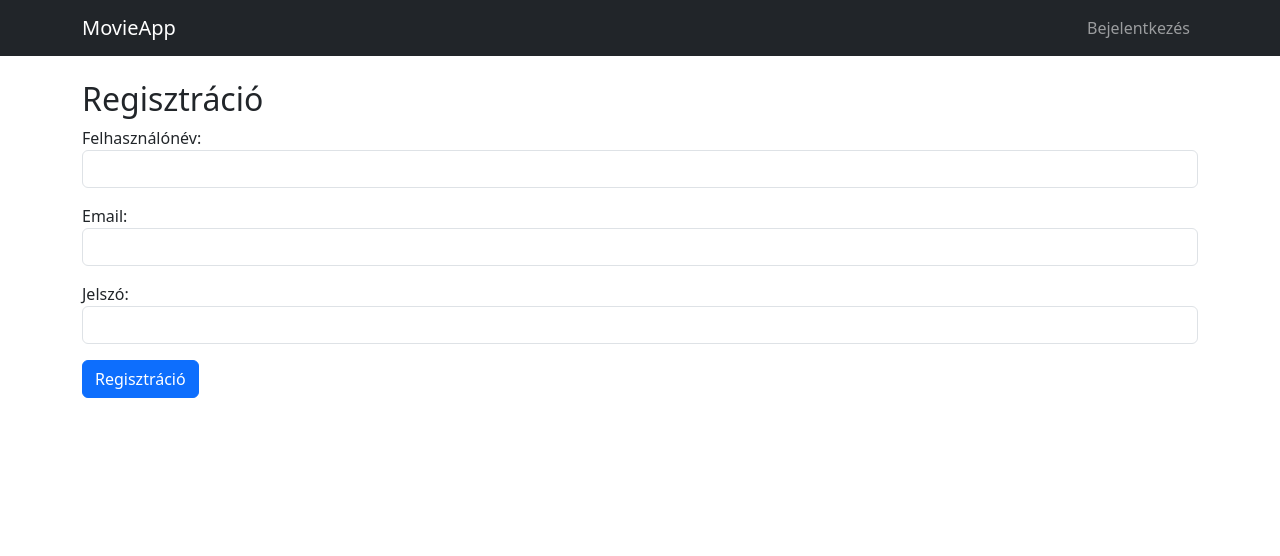
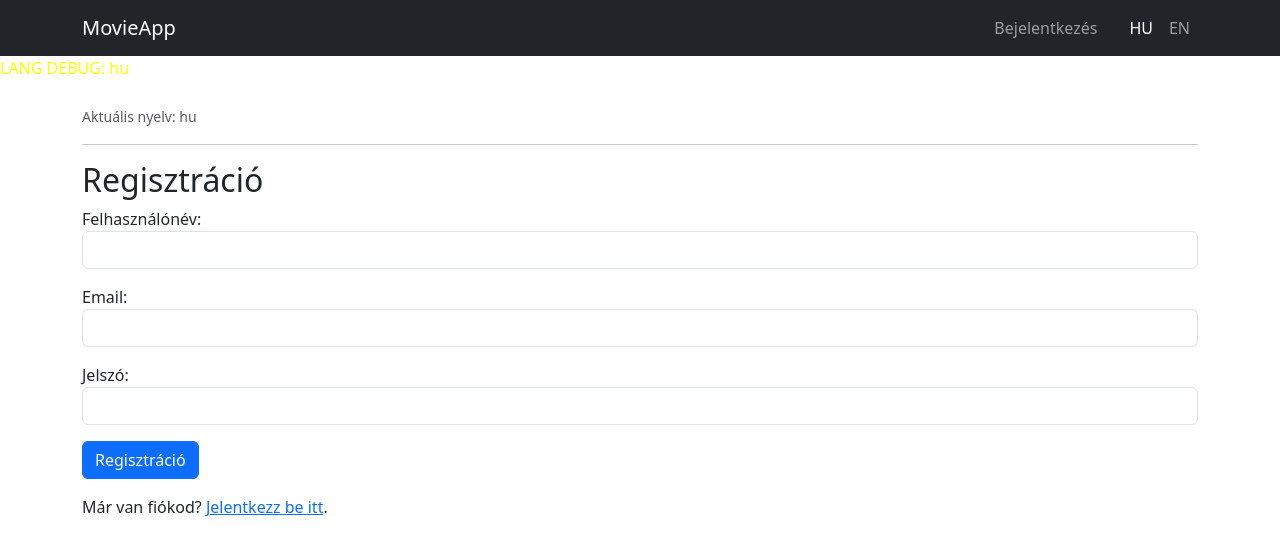
Before and after one commit to Palee123/film-app, a Flask app: page /register in a window 1280 px wide. Shown: the top 556 px of the page. Run offline with Flask 3, Linux system fonts and the light colour scheme.

Commit message:
language change
angol és magyar nyelv közötti váltás

```diff
--- a/app.py
+++ b/app.py
@@ -2,7 +2,7 @@ from flask import Flask
 from flask_sqlalchemy import SQLAlchemy
 from flask_login import LoginManager, UserMixin
 from werkzeug.security import generate_password_hash, check_password_hash
-from flask import render_template, redirect, url_for, request, flash
+from flask import render_template, redirect, url_for, request, flash, session
 from flask_login import login_user, logout_user, login_required, current_user
 import os
 import requests
@@ -21,8 +21,21 @@ tmdb_key_path = os.path.join(app.root_path, "tmdb_key.txt")
 with open(tmdb_key_path, "r") as f:
     TMDB_API_KEY = f.read().strip()
 
+# Globális lang változó elérhető a sablonokban
+@app.context_processor
+def inject_lang():
+    return {"lang": session.get("lang", "hu")}
+
+def get_tmdb_language():
+    lang = session.get("lang", "hu")  # 'hu' az alap
+    if lang == "en":
+        return "en-US"
+    return "hu-HU"
+
+
 TMDB_BASE_URL = "https://api.themoviedb.org/3"
 IMAGE_BASE_URL = "https://image.tmdb.org/t/p/w500"
+
 
 # SQLite adatbázis
 app.config["SQLALCHEMY_DATABASE_URI"] = "sqlite:///app.db"
@@ -83,12 +96,12 @@ def get_popular_movies():
     url = f"{TMDB_BASE_URL}/movie/popular"
     params = {
         "api_key": TMDB_API_KEY,
-        "language": "hu-HU",
+        "language": get_tmdb_language(),
         "page": 1
     }
     response = requests.get(url, params=params).json()
     movies = response.get("results", [])
-    print("POPULAR MOVIES COUNT:", len(movies))  # debug
+    print("POPULAR MOVIES COUNT:", len(movies))
     return movies
 
 
@@ -96,6 +109,13 @@ def get_popular_movies():
 def index():
     movies = get_popular_movies()
     return render_template("index.html", movies=movies,image_base=IMAGE_BASE_URL)
+
+@app.route("/set_language/<lang>")
+def set_language(lang):
+    if lang not in ["hu", "en"]:
+        lang = "hu"
+    session["lang"] = lang
+    return redirect(request.referrer or url_for("index"))
 
 
 # REGISZTRÁCIÓ
@@ -174,9 +194,9 @@ def search_results():
     genre_id = request.args.get("genre")
 
     params = {
-        "api_key": TMDB_API_KEY,
-        "language": "hu-HU",
-        "query": query,
+    "api_key": TMDB_API_KEY,
+    "language": get_tmdb_language(),
+    "query": query,
     }
 
     url = f"{TMDB_BASE_URL}/search/movie"
@@ -198,8 +218,9 @@ def search_results():
 def movie_details(movie_id):
     # Film adatok lekérése TMDb API-ból
     url = f"{TMDB_BASE_URL}/movie/{movie_id}"
-    params = {"api_key": TMDB_API_KEY, "language": "hu-HU"}
+    params = {"api_key": TMDB_API_KEY, "language": get_tmdb_language()}
     movie = requests.get(url, params=params).json()
+
 
     # Kép elérési út
     poster = IMAGE_BASE_URL + movie["poster_path"] if movie.get("poster_path") else None
@@ -270,9 +291,11 @@ def add_favorite(movie_id):
 
 # TMDB - műfajlista lekérése
 def get_genres():
-    url = f"{TMDB_BASE_URL}/genre/movie/list?api_key={TMDB_API_KEY}&language=hu-HU"
+    lang_code = get_tmdb_language()
+    url = f"{TMDB_BASE_URL}/genre/movie/list?api_key={TMDB_API_KEY}&language={lang_code}"
     response = requests.get(url).json()
     return response.get("genres", [])
+
 
 # ADATBÁZIS LÉTREHOZÁS
 # Ez akkor fut le, amikor indul a program
--- a/templates/base.html
+++ b/templates/base.html
@@ -11,28 +11,58 @@
 </head>
 <body>
 
+{% set lang = session.get('lang', 'hu') %}
+
 <nav class="navbar navbar-expand-lg navbar-dark bg-dark">
     <div class="container">
 
         <a class="navbar-brand" href="{{ url_for('index') }}">MovieApp</a>
 
-        <ul class="navbar-nav ms-auto">
+        <div class="d-flex ms-auto">
 
-            {% if current_user.is_authenticated %}
+            <!-- Login / Logout -->
+            <ul class="navbar-nav me-3">
+                {% if current_user.is_authenticated %}
+                    <li class="nav-item">
+                        <a class="nav-link" href="{{ url_for('logout') }}">
+                            {% if lang == 'hu' %}Kijelentkezés{% else %}Logout{% endif %}
+                        </a>
+                    </li>
+                {% else %}
+                    <li class="nav-item">
+                        <a class="nav-link" href="{{ url_for('login') }}">
+                            {% if lang == 'hu' %}Bejelentkezés{% else %}Login{% endif %}
+                        </a>
+                    </li>
+                {% endif %}
+            </ul>
+
+            <!-- Nyelvválasztó -->
+            <ul class="navbar-nav">
                 <li class="nav-item">
-                    <a class="nav-link" href="{{ url_for('logout') }}">Kijelentkezés</a>
+                    <a class="nav-link {% if lang == 'hu' %}active{% endif %}"
+                       href="{{ url_for('set_language', lang='hu') }}">HU</a>
                 </li>
-            {% else %}
                 <li class="nav-item">
-                    <a class="nav-link" href="{{ url_for('login') }}">Bejelentkezés</a>
+                    <a class="nav-link {% if lang == 'en' %}active{% endif %}"
+                       href="{{ url_for('set_language', lang='en') }}">EN</a>
                 </li>
-            {% endif %}
+            </ul>
 
-        </ul>
+        </div>
+
     </div>
 </nav>
 
+<p style="color:yellow;">LANG DEBUG: {{ lang }}</p>
+
 <div class="container mt-4">
+
+    <!-- DEBUG: jelenlegi nyelv kijelzése, ha szeretnéd látni -->
+    <small class="text-muted">
+        Aktuális nyelv: {{ lang }}
+    </small>
+    <hr>
 
     {% with messages = get_flashed_messages(with_categories=True) %}
         {% if messages %}
--- a/templates/register.html
+++ b/templates/register.html
@@ -1,27 +1,47 @@
 {% extends "base.html" %}
 {% block content %}
 
-<h2>Regisztráció</h2>
+<h2>
+    {% if lang == 'hu' %}Regisztráció{% else %}Registration{% endif %}
+</h2>
 
 <form method="POST">
 
     <div class="mb-3">
-        <label>Felhasználónév:</label>
+        <label>
+            {% if lang == 'hu' %}Felhasználónév:{% else %}Username:{% endif %}
+        </label>
         <input type="text" name="username" class="form-control" required>
     </div>
 
     <div class="mb-3">
-        <label>Email:</label>
+        <label>
+            {% if lang == 'hu' %}Email:{% else %}Email:{% endif %}
+        </label>
         <input type="email" name="email" class="form-control" required>
     </div>
 
     <div class="mb-3">
-        <label>Jelszó:</label>
+        <label>
+            {% if lang == 'hu' %}Jelszó:{% else %}Password:{% endif %}
+        </label>
         <input type="password" name="password" class="form-control" required>
     </div>
 
-    <button type="submit" class="btn btn-primary">Regisztráció</button>
+    <button type="submit" class="btn btn-primary">
+        {% if lang == 'hu' %}Regisztráció{% else %}Register{% endif %}
+    </button>
 
 </form>
 
+<p class="mt-3">
+    {% if lang == 'hu' %}
+        Már van fiókod?
+        <a href="{{ url_for('login') }}">Jelentkezz be itt</a>.
+    {% else %}
+        Already have an account?
+        <a href="{{ url_for('login') }}">Log in here</a>.
+    {% endif %}
+</p>
+
 {% endblock %}
```
Also changed, not shown: templates/index.html (+11 -5 lines), templates/login.html (+23 -6 lines), templates/movie_details.html (+60 -11 lines), templates/search.html (+17 -6 lines), templates/search_results.html (+11 -5 lines).
